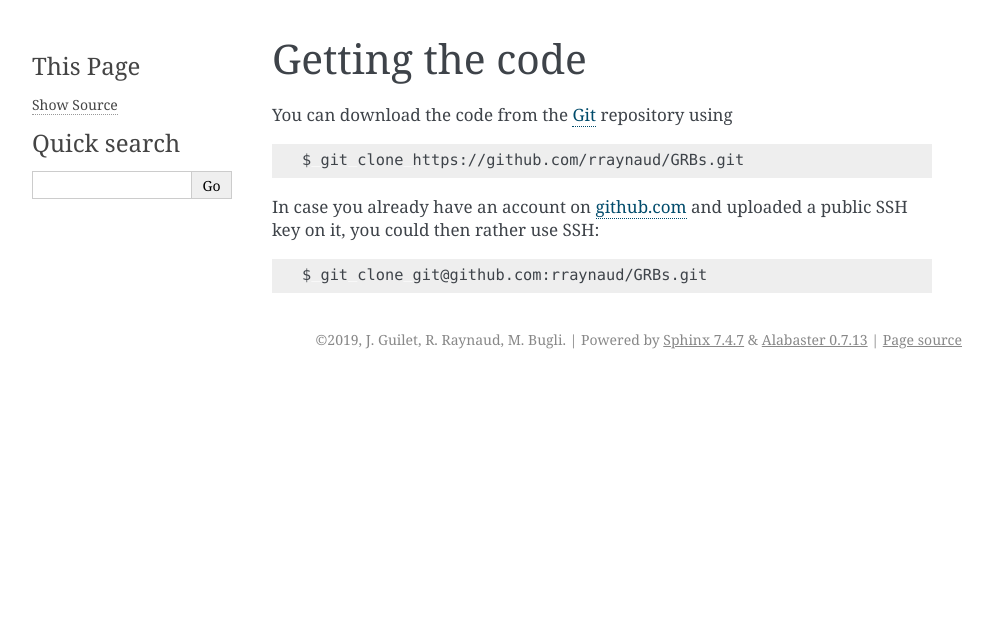
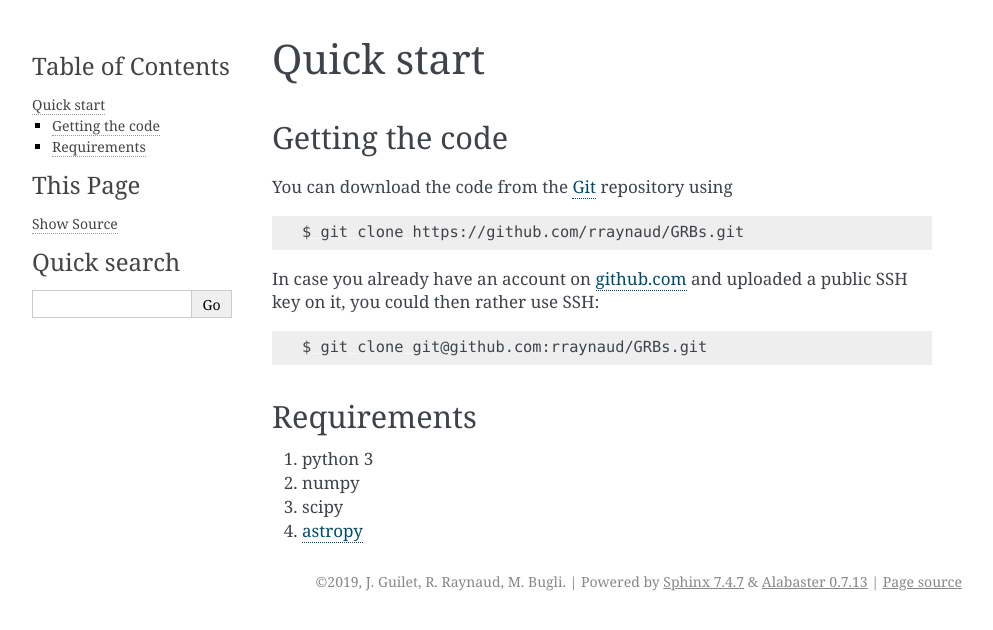
Before and after one commit to rraynaud/GRBs, a Sphinx documentation site: the page built from doc/source/install.rst, in a window 1280 px wide. Shown: the top 630 px of the page, without its empty margins (148-1141 px from the left). Built offline with Sphinx 7.4.7, drawn with Linux system fonts in a browser that asks for light colours.

Commit message:
documentation

```diff
--- a/doc/source/equations.rst
+++ b/doc/source/equations.rst
@@ -193,3 +193,9 @@ Other functions:
    \tau			&=& \kappa\frac{M_\tx{ej}}{V'}\frac{R}{\Gamma} \\
    c_s 			&=& H\Omega_\tx{K}\left(\tfrac{R_*}{R_\tx{disk}}\right)^{3/2}
    \end{eqnarray}
+
+
+Postprocessing
+==============
+
+You can use the methods :py:meth:`grb.GRB.PlotLuminosity` and :py:meth:`grb.GRB.PlotRadii` to visualise the results and :py:meth:`grb.GRB.WriteTable` to store them in your preferred format.
--- a/doc/source/install.rst
+++ b/doc/source/install.rst
@@ -1,5 +1,10 @@
+***********
+Quick start
+***********
+
+================
 Getting the code
-****************
+================
 
 You can download the code from the `Git <https://git-scm.com/>`_ repository using
 
@@ -13,3 +18,12 @@ In case you already have an account on `github.com <https://github.com/>`_ and u
 .. code-block:: bash
 
    $ git clone git@github.com:rraynaud/GRBs.git
+
+============
+Requirements
+============
+
+#. python 3
+#. numpy
+#. scipy
+#. `astropy <http://docs.astropy.org/en/stable/index.html>`_
--- a/grb.py
+++ b/grb.py
@@ -1390,7 +1390,7 @@ class GRB(object):
                 attributes to write in different columns
 
         format : string
-                astropy supported data format
+                 astropy supported `data format <http://docs.astropy.org/en/stable/table/io.html>`_
 
         overwrite : boolean
                 forces to overwrite an existing file
```
